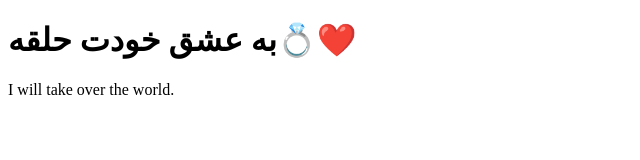
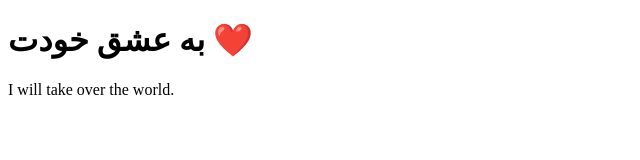
Before and after one commit to coolbaby11/coolbaby11.github.io, a plain HTML site: page index.html in a window 1280 px wide. Shown: the whole page, without its empty margins (0-640 px from the left). Drawn offline with Linux system fonts and the light colour scheme.

Commit message:
Update index.html

```diff
--- a/index.html
+++ b/index.html
@@ -5,7 +5,7 @@
   <title>سایت من</title>
 </head>
 <body>
-  <h1>به عشق خودت حلقه💍❤️</h1>
+  <h1>به عشق خودت ❤️</h1>
   <p>I will take over the world.</p>
 </body>
 </html>
```
